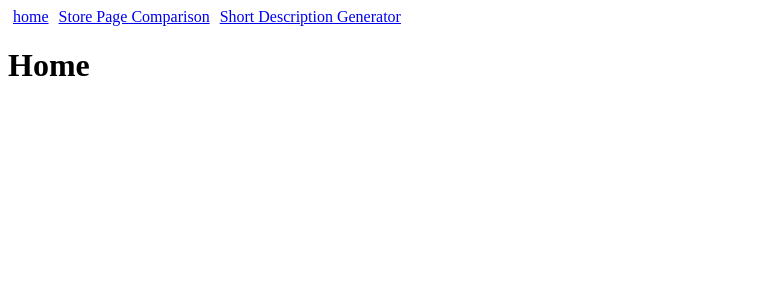
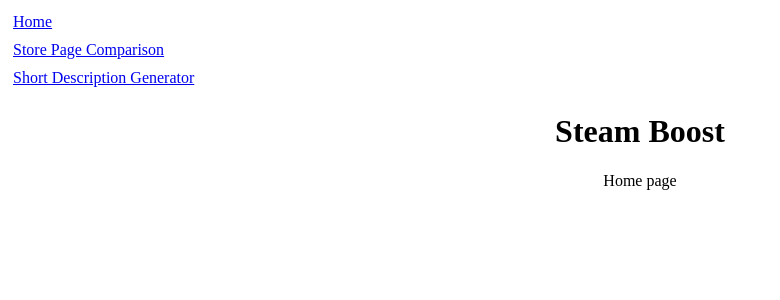
Before and after one commit to JimMagnusson/steamboost, a React (Create React App) app in the folder frontend/: page / in a window 1280 px wide. Shown: the top 300 px of the page, without its empty margins (0-780 px from the left). Built offline with nearby package versions, Linux system fonts and the light colour scheme.

Commit message:
Games added to selected games when suggestion is clicked in search bar

```diff
--- a/frontend/src/App.js
+++ b/frontend/src/App.js
@@ -10,22 +10,26 @@ import ShortDescriptionGenerator from "./components/ShortDescriptionGenerator"
 
 const App = () => {
   const padding = {
-    padding: 5
+    padding: 5,
+    display: "flex",
+    alignItems: "center",
+    height: "100%"
   }
 
   return (
   <Router>
     <div>
-      <Link style={padding} to="/">home</Link>
+      <Link style={padding} to="/">Home</Link>
       <Link style={padding} to="/store-page-comparison">Store Page Comparison</Link>
       <Link style={padding} to="/short-description-generator">Short Description Generator</Link>
     </div>
-
     <Routes>
       <Route path="/" element={<Home />} />
       <Route path="/store-page-comparison" element={<StorePageComparison/>} />
       <Route path="/short-description-generator" element={<ShortDescriptionGenerator />} />
     </Routes>
+
+
 
   </Router>
 
--- a/frontend/src/components/Home.js
+++ b/frontend/src/components/Home.js
@@ -1,8 +1,20 @@
 import React from "react"
 
+
+
 const Home = () => {
+  const homeStyle = {
+    display: "flex",
+    alignItems: "center",
+    justifyContent: "center",
+    height: "100%"
+  }
     return (
-      <h1>Home</h1>
+      <div>
+        <h1 style={homeStyle}>Steam Boost</h1>
+        <p style={homeStyle}>Home page</p>
+      </div>
+
     )
   }
 
--- a/frontend/src/components/ShortDescriptionGenerator.js
+++ b/frontend/src/components/ShortDescriptionGenerator.js
@@ -28,6 +28,7 @@ const ShortDescriptionGenerator = (props) => {
 
   return (
     <div>
+      <p>Enter what your game is about:</p>
       <form onSubmit={handleSendKeywords}>
         <input
           type="text"
--- a/frontend/src/components/StorePageComparison.js
+++ b/frontend/src/components/StorePageComparison.js
@@ -4,6 +4,7 @@ import getStorePageDetails from '../services/steamAPIService'
 import { ReactSearchAutocomplete } from 'react-search-autocomplete'
 import steamAPIService from '../services/steamAPIService'
 import GameList from '../components/GameList'
+import shortDescriptions from '../services/shortDescriptions'
 
 const steamGames = [
     {
@@ -91,22 +92,22 @@ const StorePageComparison = (props) => {
         steamAPIService
         .getStorePageDetails(results[i].appid)
         .then(steamGame => {
-            //console.log(steamGame)
-
-            // TODO: display image in formatResults
             if(steamGame != undefined) {
+              // Will show up in search bar suggestions
               const suggestionObject = {
                 name: steamGame.name,
-                headerImage: steamGame.header_image
+                headerImage: steamGame.header_image,
+                tags: steamGame.genres.map(game => game.description),
+                shortDescription: steamGame.short_description
               }
 
               // Update suggestions state
               setSuggestions(prevState => {
-                // Add the new data to the beginning of the array
+                // Add the new data to the the array
                 const newSuggestions = [...prevState, suggestionObject]
 
                 if(newSuggestions.length > SUGGESTIONS_LIMIT) {
-                  return newSuggestions.slice(1);
+                  return newSuggestions.slice(1); // Remove old data
                 }
 
                 return newSuggestions
@@ -128,8 +129,18 @@ const StorePageComparison = (props) => {
 
   const handleOnSelect = (item) => {
     // Add to selected games list
-    const selectedGame = suggestions.find((suggestion) => suggestion.name == item.name)
-    setSelectedGames(selectedGames.concat(selectedGame))
+    const selectedSuggestion = suggestions.find((suggestion) => suggestion.name == item.name)
+
+    const selectedGameObject = {
+      id: selectedGames.length + 1,
+      image: selectedSuggestion.headerImage,
+      title: selectedSuggestion.name,
+      tags: selectedSuggestion.tags,
+      description: selectedSuggestion.shortDescription
+    }
+    setSelectedGames(selectedGames.concat(selectedGameObject))
+    // Reset search variable
+
   }
 
   const handleOnFocus = () => {
@@ -143,8 +154,6 @@ const StorePageComparison = (props) => {
 
   const formatResult = (item) => {
     const result = suggestions.find((suggestion) => suggestion.name == item.name)
-    //console.log(result)
-    //        <img src={result.headerImage} alt="Trees" height="200" />
     return (
       <div>
         <span> { result != undefined &&
@@ -180,7 +189,7 @@ const StorePageComparison = (props) => {
             autoFocus
           />
           <div className="App">
-            <GameList games = {games}/>
+            <GameList games = {selectedGames}/>
           </div>
     </div>
   )
```
Also changed, not shown: 1 other file (tests, documents, lock files or other folders).
